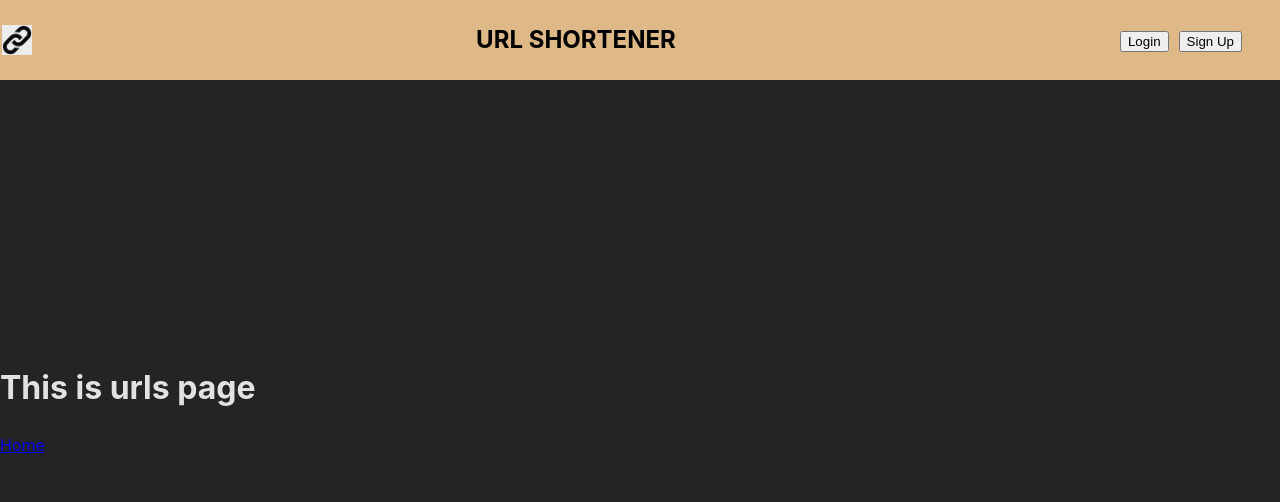
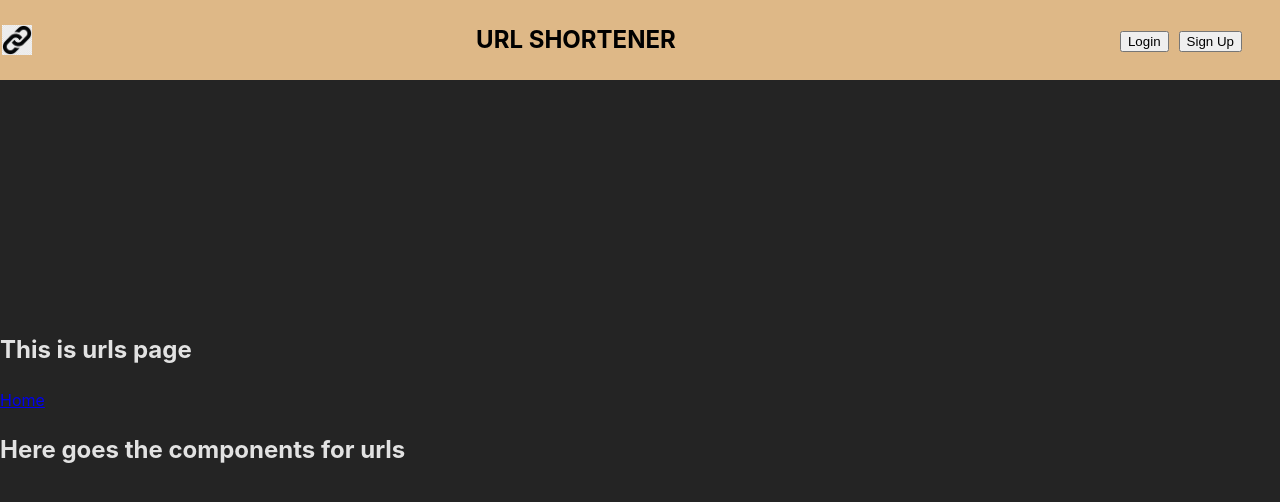
Before and after one commit to YahirGX5/url-shortener-frontend, a React (Vite) app: page /urls in a window 1280 px wide. Shown: the top 502 px of the page. Built offline with nearby package versions, Linux system fonts and the light colour scheme.

Commit message:
created the context for urls and the component for show the urls

```diff
--- a/src/components/App/App.tsx
+++ b/src/components/App/App.tsx
@@ -2,6 +2,7 @@ import { HomePage } from '../../pages/HomePage/HomePage.tsx';
 import { UrlsPage } from '../../pages/UrlsPage/UrlsPage.tsx';
 import { MainHeader } from '../../components/Main Header/MainHeader.tsx';
 import { loginContext } from '../../contexts/LoginContext.ts';
+import { urlsContext } from '../../contexts/UrlsContext.ts';
 import { useState } from 'react';
 import { Route, Switch, Redirect } from 'wouter';
 
@@ -9,6 +10,7 @@ import './App.css';
 
 function App() {
   const [login, setLogin] = useState(false);
+  const [urls, setUrls] = useState([{ originalUrl: '', shortUrl: '' }]);
 
   return (
     <main>
@@ -16,13 +18,15 @@ function App() {
         <MainHeader />
       </loginContext.Provider>
 
+      <urlsContext.Provider value={{ urls: urls, setUrls: setUrls }}>
+        <Switch>
+            <Route path='/home' component={HomePage}/>
+            <Route path='/urls' component={UrlsPage}/>
+            <Route path='/'><Redirect to='/home' /></Route>
+            <Route>Not found page</Route>
+          </Switch>
+      </urlsContext.Provider>
 
-        <Switch>
-          <Route path='/home' component={HomePage}/>
-          <Route path='/urls' component={UrlsPage}/>
-          <Route path='/'><Redirect to='/home' /></Route>
-          <Route>Not found page</Route>
-        </Switch>
     </main>
   )
 }
--- /dev/null
+++ b/src/contexts/UrlsContext.ts
@@ -0,0 +1,21 @@
+import { createContext } from "react";
+
+type Urls = {
+    originalUrl: string,
+    shortUrl: string,
+}[]
+
+interface IUrlsContext {
+    urls: Urls,
+    setUrls: React.Dispatch<React.SetStateAction<Urls>>
+}
+
+export const urlsContext = createContext<IUrlsContext>({
+    urls: [
+        {
+            originalUrl: '',
+            shortUrl: '',
+        }
+    ],
+    setUrls: () => {}
+})
--- a/src/pages/UrlsPage/UrlsPage.tsx
+++ b/src/pages/UrlsPage/UrlsPage.tsx
@@ -1,10 +1,17 @@
+import { urlsContext } from "../../contexts/UrlsContext";
+import { useContext } from "react";
 import { Link } from "wouter";
 
 export function UrlsPage () {
+    const { urls, setUrls } = useContext(urlsContext);
+
     return (
-        <>
+        <section>
             <h1>This is urls page</h1>
             <Link href="/home">Home</Link>
-        </>
+            {urls ?
+            <h1>Here goes the components for urls</h1>
+            : <h1>Nothing to see here</h1>}
+        </section>
     )
 }
```
Also changed, not shown: src/components/UrlsView/UrlsView.tsx (added, +9 -0 lines), src/components/UrlsView/UrlsViews.css (added).
